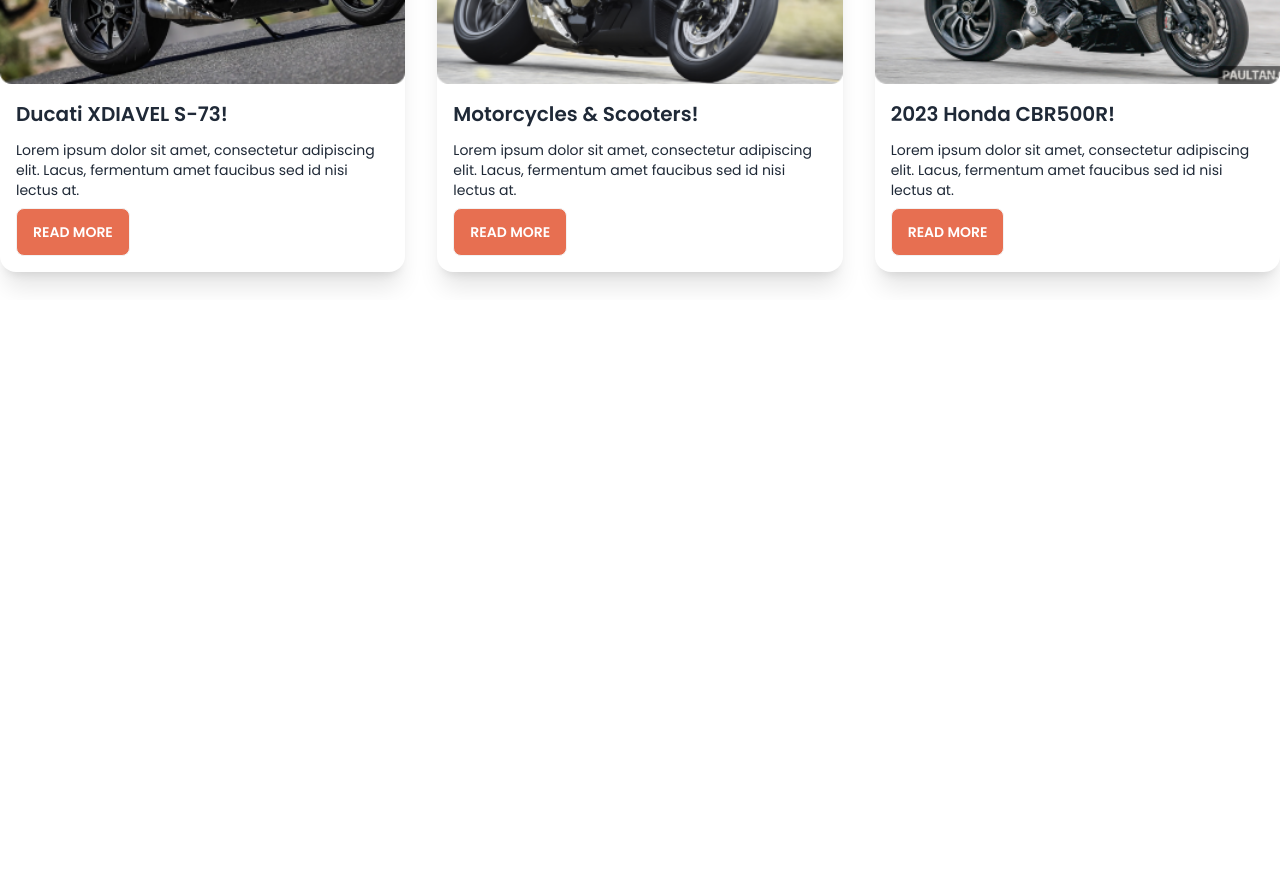
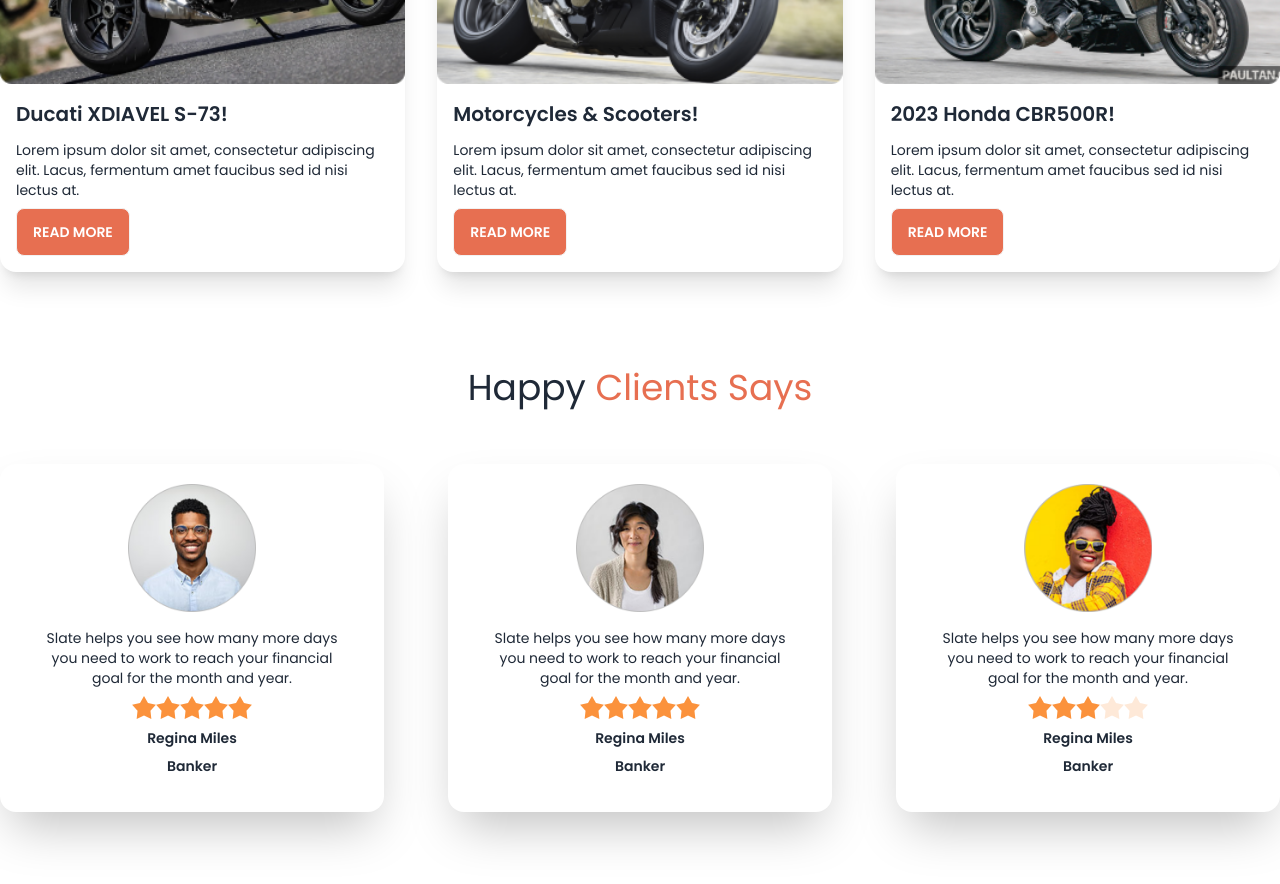
Before and after one commit to engsabbir/biker-zone-with-daisyUI, a plain HTML site: page index.html in a window 1280 px wide. Shown: the part 1362-2246 px from the top of the page. Before the commit the page ends 1662 px from the top, so only its background shows below. Drawn offline with nearby package versions, Linux system fonts and the light colour scheme.

Commit message:
client section added

```diff
--- a/index.html
+++ b/index.html
@@ -176,7 +176,8 @@
                     <figure><img src="/images/others/latest1.png" alt="Shoes" class="w-full" /></figure>
                     <div class="card-body">
                         <h2 class="card-title">Ducati XDIAVEL S-73!</h2>
-                        <p>Lorem ipsum dolor sit amet, consectetur adipiscing elit. Lacus, fermentum amet faucibus sed id nisi lectus at.</p>
+                        <p>Lorem ipsum dolor sit amet, consectetur adipiscing elit. Lacus, fermentum amet faucibus sed
+                            id nisi lectus at.</p>
                         <div class="card-actions">
                             <button class="btn text-white bg-bike-primary">Read More</button>
                         </div>
@@ -186,7 +187,8 @@
                     <figure><img src="/images/others/latest2.png" alt="Shoes" class="w-full" /></figure>
                     <div class="card-body">
                         <h2 class="card-title">Motorcycles & Scooters!</h2>
-                        <p>Lorem ipsum dolor sit amet, consectetur adipiscing elit. Lacus, fermentum amet faucibus sed id nisi lectus at.</p>
+                        <p>Lorem ipsum dolor sit amet, consectetur adipiscing elit. Lacus, fermentum amet faucibus sed
+                            id nisi lectus at.</p>
                         <div class="card-actions">
                             <button class="btn text-white bg-bike-primary">Read More</button>
                         </div>
@@ -196,7 +198,8 @@
                     <figure><img src="/images/others/latest3.png" alt="Shoes" class="w-full" /></figure>
                     <div class="card-body">
                         <h2 class="card-title">2023 Honda CBR500R!</h2>
-                        <p>Lorem ipsum dolor sit amet, consectetur adipiscing elit. Lacus, fermentum amet faucibus sed id nisi lectus at.</p>
+                        <p>Lorem ipsum dolor sit amet, consectetur adipiscing elit. Lacus, fermentum amet faucibus sed
+                            id nisi lectus at.</p>
                         <div class="card-actions">
                             <button class="btn text-white bg-bike-primary">Read More</button>
                         </div>
@@ -204,6 +207,84 @@
                 </div>
             </div>
         </section>
+
+        <!-- happy client section  -->
+        <section class="my-24">
+            <h2 class="text-center text-4xl">Happy <span class="text-bike-primary">Clients Says</span></h2>
+            <div class="flex justify-between mt-14">
+                <div class="card p-5 card-compact w-96 bg-base-100 shadow-2xl">
+                    <figure><img class="w-32" src="/images/others/user-1.png" alt="Shoes" /></figure>
+                    <div class="card-body text-center">
+                        <p class="text-sm">Slate helps you see how many more days you need to work to reach your
+                            financial goal for the month and year.</p>
+                        <div class="card-actions text-center grid">
+                            <div class="rating mx-auto">
+                                <input type="radio" name="rating-2" class="mask mask-star-2 bg-orange-400" />
+                                <input type="radio" name="rating-2" class="mask mask-star-2 bg-orange-400" />
+                                <input type="radio" name="rating-2" class="mask mask-star-2 bg-orange-400" checked />
+                                <input type="radio" name="rating-2" class="mask mask-star-2 bg-orange-400" />
+                                <input type="radio" name="rating-2" class="mask mask-star-2 bg-orange-400" />
+                            </div>
+                            <p class="text-sm font-semibold">Regina Miles</p>
+                            <p class="text-sm font-semibold">Banker</p>
+                        </div>
+                    </div>
+                </div>
+                <div class="card p-5 card-compact w-96 bg-base-100 shadow-2xl">
+                    <figure><img class="w-32" src="/images/others/user-2.png" alt="Shoes" /></figure>
+                    <div class="card-body text-center">
+                        <p class="text-sm">Slate helps you see how many more days you need to work to reach your
+                            financial goal for the month and year.</p>
+                        <div class="card-actions text-center grid">
+                            <div class="rating mx-auto">
+                                <input type="radio" name="rating-2" class="mask mask-star-2 bg-orange-400" />
+                                <input type="radio" name="rating-2" class="mask mask-star-2 bg-orange-400" />
+                                <input type="radio" name="rating-2" class="mask mask-star-2 bg-orange-400" checked />
+                                <input type="radio" name="rating-2" class="mask mask-star-2 bg-orange-400" />
+                                <input type="radio" name="rating-2" class="mask mask-star-2 bg-orange-400" />
+                            </div>
+                            <p class="text-sm font-semibold">Regina Miles</p>
+                            <p class="text-sm font-semibold">Banker</p>
+                        </div>
+                    </div>
+                </div>
+                <div class="card p-5 card-compact w-96 bg-base-100 shadow-2xl">
+                    <figure><img class="w-32" src="/images/others/user-3.png" alt="Shoes" /></figure>
+                    <div class="card-body text-center">
+                        <p class="text-sm">Slate helps you see how many more days you need to work to reach your
+                            financial goal for the month and year.</p>
+                        <div class="card-actions text-center grid">
+                            <div class="rating mx-auto">
+                                <input type="radio" name="rating-2" class="mask mask-star-2 bg-orange-400" />
+                                <input type="radio" name="rating-2" class="mask mask-star-2 bg-orange-400" />
+                                <input type="radio" name="rating-2" class="mask mask-star-2 bg-orange-400" checked />
+                                <input type="radio" name="rating-2" class="mask mask-star-2 bg-orange-400" />
+                                <input type="radio" name="rating-2" class="mask mask-star-2 bg-orange-400" />
+                            </div>
+                            <p class="text-sm font-semibold">Regina Miles</p>
+                            <p class="text-sm font-semibold">Banker</p>
+                        </div>
+                    </div>
+                </div>
+            </div>
+        </section>
+
+        <!-- FAQ section  -->
+        <!-- <section>
+            <h2></h2>
+            <div class="hero min-h-screen bg-base-200">
+                <div class="hero-content flex-col lg:flex-row">
+                    <img src="/images/stock/photo-1635805737707-575885ab0820.jpg"
+                        class="max-w-sm rounded-lg shadow-2xl" />
+                    <div>
+                        <h1 class="text-5xl font-bold">Box Office News!</h1>
+                        <p class="py-6">Provident cupiditate voluptatem et in. Quaerat fugiat ut assumenda excepturi
+                            exercitationem quasi. In deleniti eaque aut repudiandae et a id nisi.</p>
+                        <button class="btn btn-primary">Get Started</button>
+                    </div>
+                </div>
+            </div>
+        </section> -->
     </main>
 </body>
 
```
